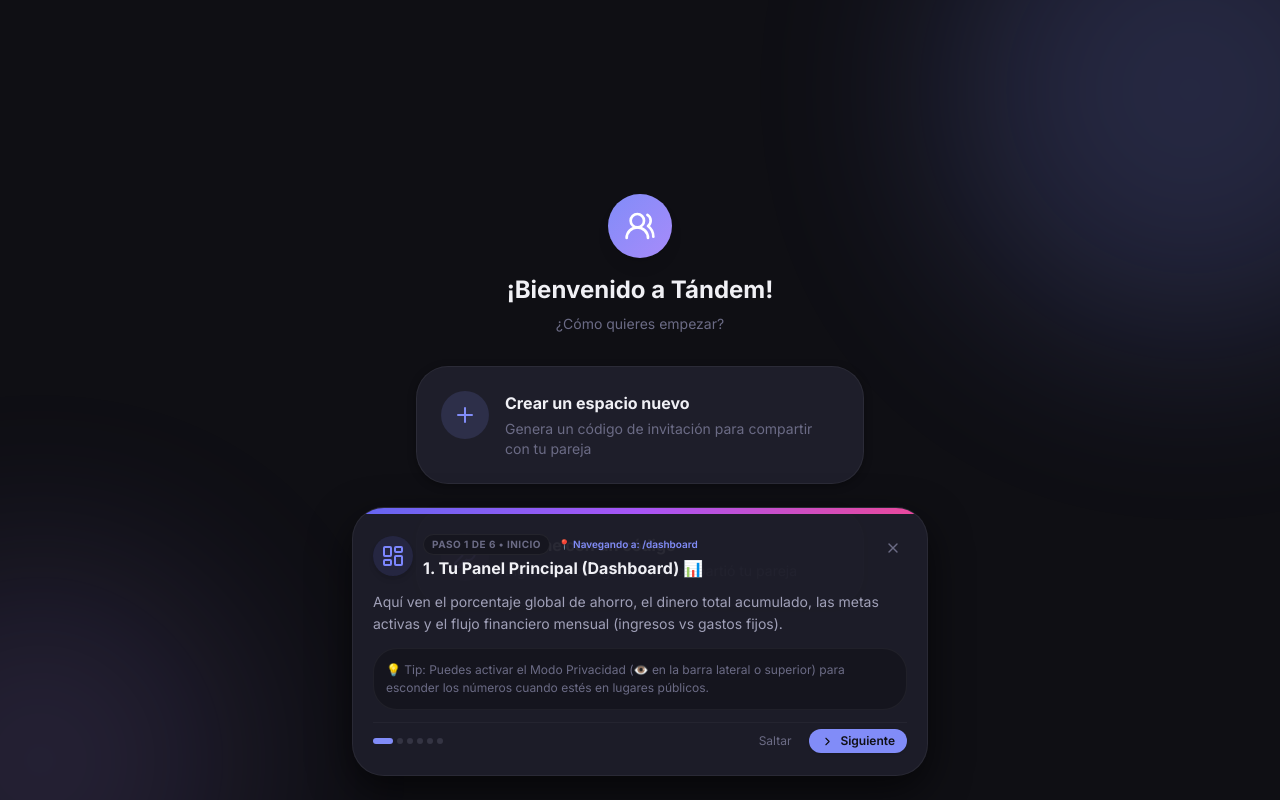
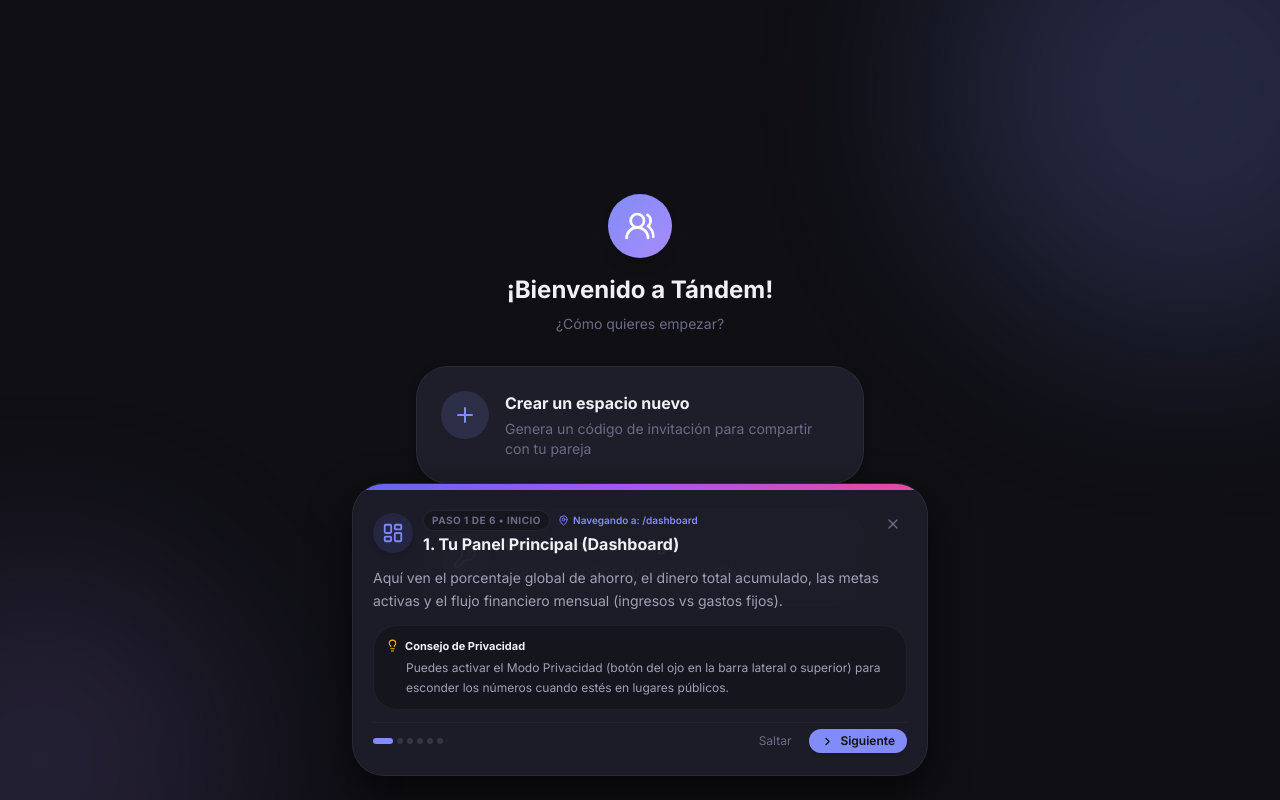
Before and after one commit to xGabinho/Tandem, a Next.js app: page /onboarding in a window 1280 px wide. Built offline with nearby package versions, Linux system fonts and the light colour scheme; no server answers.

Commit message:
style: integracion completa de iconos Lucide en el tour guiado interactivo (MapPin, Lightbulb, LayoutDashboard, Target, Wallet, Scale, Sparkles, Users2)

```diff
--- a/src/contexts/TourContext.tsx
+++ b/src/contexts/TourContext.tsx
@@ -16,6 +16,8 @@
   X,
   Compass,
   ArrowRight,
+  MapPin,
+  Lightbulb,
 } from 'lucide-react'
 
 export interface TourStep {
@@ -25,6 +27,7 @@
   title: string
   subtitle: string
   description: string
+  tipLabel: string
   instruction: string
   icon: React.ReactNode
   accentColor: string
@@ -35,78 +38,84 @@
     id: 'dashboard',
     route: '/dashboard',
     badge: 'Paso 1 de 6 • Inicio',
-    title: '1. Tu Panel Principal (Dashboard) 📊',
+    title: '1. Tu Panel Principal (Dashboard)',
     subtitle: 'El pulso de sus metas y dinero en tiempo real',
     description:
       'Aquí ven el porcentaje global de ahorro, el dinero total acumulado, las metas activas y el flujo financiero mensual (ingresos vs gastos fijos).',
+    tipLabel: 'Consejo de Privacidad',
     instruction:
-      '💡 Tip: Puedes activar el Modo Privacidad (👁️ en la barra lateral o superior) para esconder los números cuando estés en lugares públicos.',
-    icon: <LayoutDashboard size={24} className="text-indigo-400" />,
+      'Puedes activar el Modo Privacidad (botón del ojo en la barra lateral o superior) para esconder los números cuando estés en lugares públicos.',
+    icon: <LayoutDashboard size={22} className="text-indigo-400" />,
     accentColor: '#6366f1',
   },
   {
     id: 'goals',
     route: '/goals',
     badge: 'Paso 2 de 6 • Metas',
-    title: '2. Metas de Ahorro & Compras Conjuntas 🎯',
+    title: '2. Metas de Ahorro & Compras Conjuntas',
     subtitle: 'Ahorren para sueños o coticen productos con 1 link',
     description:
       'Creen metas de ahorro (un viaje, un auto) o metas de compra. ¡Si van a comprar algo en Amazon o MercadoLibre, solo peguen el link del producto y Tándem extraerá la foto, título y precio automáticamente!',
+    tipLabel: 'Cómo usarlo',
     instruction:
-      '💡 Cómo usarlo: Pulsa en "+ Nueva Meta", elige si es de ahorro o cotización, y luego ambos pueden hacer abonos con confeti festivo y dejarse notas de ánimo.',
-    icon: <Target size={24} className="text-pink-400" />,
+      'Pulsa en "+ Nueva Meta", elige si es de ahorro o cotización, y luego ambos pueden hacer abonos con confeti festivo y dejarse notas de ánimo.',
+    icon: <Target size={22} className="text-pink-400" />,
     accentColor: '#ec4899',
   },
   {
     id: 'finances-budget',
     route: '/finances',
     badge: 'Paso 3 de 6 • Finanzas',
-    title: '3. Ingresos, Gastos y Vencimientos 💵',
+    title: '3. Ingresos, Gastos y Vencimientos',
     subtitle: 'Control total de lo que entra y sale en el hogar',
     description:
       'Registren los sueldos de ambos y los gastos fijos (arriendo, servicios, internet). El sistema calcula el balance disponible neto y el calendario les muestra qué facturas vencen en los próximos días.',
+    tipLabel: 'Cómo usarlo',
     instruction:
-      '💡 Cómo usarlo: En la pestaña "Resumen" pulsa "+ Ingreso" o "+ Gasto". En el Calendario de Vencimientos puedes pulsar "Notificar al móvil" para recibir una alerta push.',
-    icon: <Wallet size={24} className="text-emerald-400" />,
+      'En la pestaña "Resumen" pulsa "+ Ingreso" o "+ Gasto". En el Calendario de Vencimientos puedes pulsar "Notificar al móvil" para recibir una alerta push.',
+    icon: <Wallet size={22} className="text-emerald-400" />,
     accentColor: '#10b981',
   },
   {
     id: 'finances-debts',
     route: '/finances',
     badge: 'Paso 4 de 6 • Pareja',
-    title: '4. Deudas Internas & División de Gastos ⚖️',
+    title: '4. Deudas Internas & División de Gastos',
     subtitle: 'Cuentas claras y cero discusiones por dinero',
     description:
       '¿Ganan diferente o uno pagó la cuenta del restaurante? En la pestaña "División de Pareja" el sistema calcula los aportes justos (50/50 o proporcional al sueldo). Y en "Deudas de Pareja" anotan préstamos informales para saldarlos con 1 clic.',
+    tipLabel: 'Ejemplo de Pareja',
     instruction:
-      '💡 Ejemplo: "Ella pagó el supermercado ($120.000) ➔ Anotan la deuda y el sistema calcula la transferencia exacta para quedar a mano".',
-    icon: <Scale size={24} className="text-amber-400" />,
+      'Ella pagó el supermercado ($120.000) ➔ Anotan la deuda y el sistema calcula la transferencia exacta para quedar a mano.',
+    icon: <Scale size={22} className="text-amber-400" />,
     accentColor: '#f59e0b',
   },
   {
     id: 'simulator',
     route: '/simulator',
     badge: 'Paso 5 de 6 • Simulador',
-    title: '5. Simulador Financiero & Proyecciones 🔮',
+    title: '5. Simulador Financiero & Proyecciones',
     subtitle: 'Calculen cuándo cumplirán cada meta',
     description:
       'El simulador toma sus finanzas reales y calcula cuántas cuotas (mensuales o quincenales) necesitan para comprar lo que desean o alcanzar un fondo.',
+    tipLabel: 'Cómo usarlo',
     instruction:
-      '💡 Cómo usarlo: Selecciona una meta activa, ajusta cuánto quieren aportar al mes y mira la fecha estimada de cumplimiento.',
-    icon: <Sparkles size={24} className="text-cyan-400" />,
+      'Selecciona una meta activa, ajusta cuánto quieren aportar al mes y mira la fecha estimada de cumplimiento.',
+    icon: <Sparkles size={22} className="text-cyan-400" />,
     accentColor: '#06b6d4',
   },
   {
     id: 'settings',
     route: '/settings',
     badge: 'Paso 6 de 6 • Pareja y Temas',
-    title: '6. Invitar a tu Pareja & Personalización 👥',
+    title: '6. Invitar a tu Pareja & Personalización',
     subtitle: 'Comparte tu código único y cambia el diseño',
     description:
       'Aquí encuentras tu Código de Espacio para invitar a tu pareja (o unirte si ella ya lo creó). También puedes activar las Notificaciones Push y elegir entre 4 Temas visuales.',
+    tipLabel: 'Cómo invitar a tu pareja',
     instruction:
-      '💡 Cómo invitar: En la sección "Gestión de Pareja", copia el código de 6 caracteres y envíaselo por WhatsApp. Al registrarse, solo debe elegir "Unirme con código".',
-    icon: <Users2 size={24} className="text-purple-400" />,
+      'En la sección "Gestión de Pareja", copia el código de 6 caracteres y envíaselo por WhatsApp. Al registrarse, solo debe elegir "Unirme con código".',
+    icon: <Users2 size={22} className="text-purple-400" />,
     accentColor: '#a855f7',
   },
 ]
@@ -220,8 +229,9 @@
                       <span className="text-[10px] uppercase font-bold tracking-wider text-text-muted bg-bg-surface px-2 py-0.5 rounded-full border border-border">
                         {currentStep.badge}
                       </span>
-                      <span className="text-[10px] text-accent-primary font-semibold">
-                        📍 Navegando a: {currentStep.route}
+                      <span className="text-[10px] text-accent-primary font-semibold flex items-center gap-1">
+                        <MapPin size={11} className="shrink-0" />
+                        <span>Navegando a: {currentStep.route}</span>
                       </span>
                     </div>
                     <h3 className="text-sm sm:text-base font-bold text-text-primary mt-0.5 leading-snug">
@@ -244,8 +254,14 @@
                 {currentStep.description}
               </p>
 
-              <div className="p-2.5 sm:p-3 rounded-[var(--radius-lg)] bg-bg-surface/90 border border-border/80 text-xs text-text-muted leading-normal">
-                {currentStep.instruction}
+              <div className="p-2.5 sm:p-3 rounded-[var(--radius-lg)] bg-bg-surface/90 border border-border/80 text-xs text-text-muted leading-normal space-y-1">
+                <div className="flex items-center gap-1.5 font-bold text-text-primary text-[11px]">
+                  <Lightbulb size={13} className="text-amber-400 shrink-0" />
+                  <span>{currentStep.tipLabel}</span>
+                </div>
+                <p className="text-text-secondary leading-relaxed pl-5">
+                  {currentStep.instruction}
+                </p>
               </div>
 
               {/* Navigation Controls */}
```
